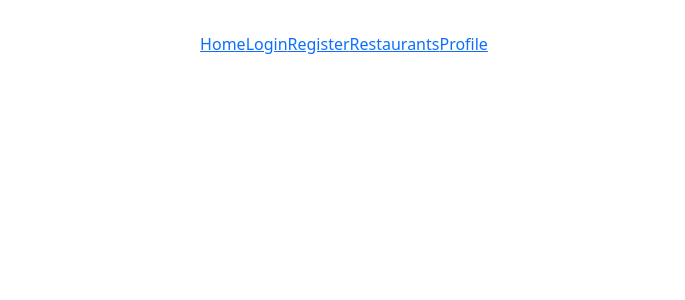
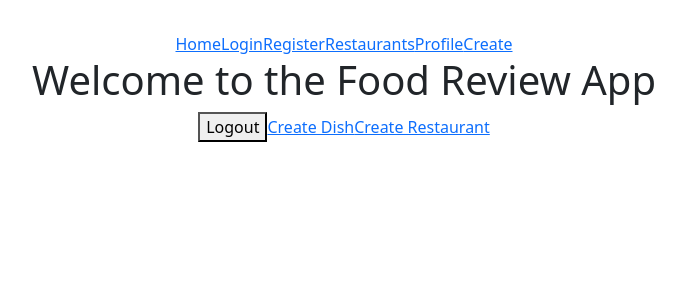
Before and after one commit to swoldu01/Remenu, a React (Vite) app in the folder my-food-review-app/: page /create in a window 1280 px wide. Shown: the top 300 px of the page, without its empty margins (296-981 px from the left). Built offline with nearby package versions, Linux system fonts and the light colour scheme.

Commit message:
create link

```diff
--- /dev/null
+++ b/my-food-review-app/src/components/Create.jsx
@@ -0,0 +1,16 @@
+import React from "react";
+import { Link } from "react-router-dom";
+import Logout from "./Logout";
+
+function Create() {
+  return (
+    <div>
+      <h1>Welcome to the Food Review App</h1>
+      <Logout/>
+      <Link to="/createdish">Create Dish</Link>
+      <Link to="/createrestaurant" >Create Restaurant</Link>
+    </div>
+  );
+}
+
+export default Create;
--- a/my-food-review-app/src/components/Nav.jsx
+++ b/my-food-review-app/src/components/Nav.jsx
@@ -8,6 +8,7 @@ function Navbar() {
       <Link to="/register">Register</Link>
       <Link to="/restaurants">Restaurants</Link>
       <Link to="/profile">Profile</Link>
+      <Link to="/create">Create</Link>
     </nav>
   );
 }
--- a/my-food-review-app/src/components/appRoutes.jsx
+++ b/my-food-review-app/src/components/appRoutes.jsx
@@ -3,6 +3,9 @@ import { Routes, Route } from "react-router-dom";
 import Home from "./Home";
 import Login from "./Login";
 import Register from "./Register";
+import Create from "./Create";
+import CreateDish from "./Admin/createDish";
+import CreateRestaurant from "./Admin/createRestaurant";
 import EmailVerification from "./EmailVerification";
 // import RestaurantList from "./RestaurantList";
 // import RestaurantDetail from "./RestaurantDetail";
@@ -16,6 +19,9 @@ function AppRoutes() {
         <Route exact path="/login" element={<Login />} />
         <Route exact path="/register" element={<Register />} />
         <Route exact path="/verify-email" element={<EmailVerification />} />
+        <Route exact path="/create" element={<Create />} />
+        <Route exact path="/createdish" element={<CreateDish/>} />
+        <Route exact path="/createrestaurant" element={<CreateRestaurant/>} />
         {/* <Route exact path="/restaurants" element={<RestaurantList />} />
         <Route exact path="/restaurants/:id" element={<RestaurantDetail />} />
         <Route exact path="/dishes/:id" element={<DishDetail />} />
```
Also changed, not shown: 1 other file (tests, documents, lock files or other folders).
